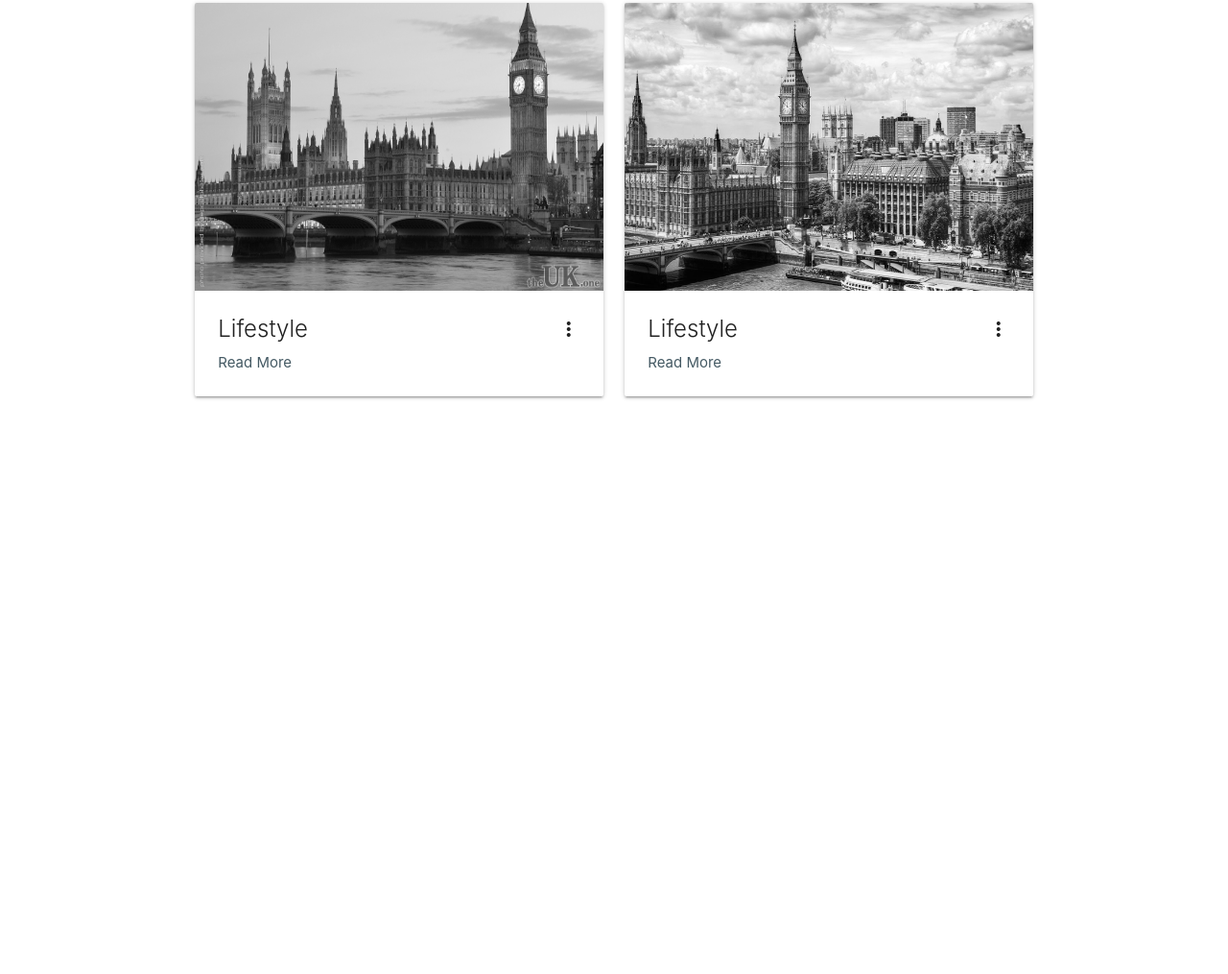
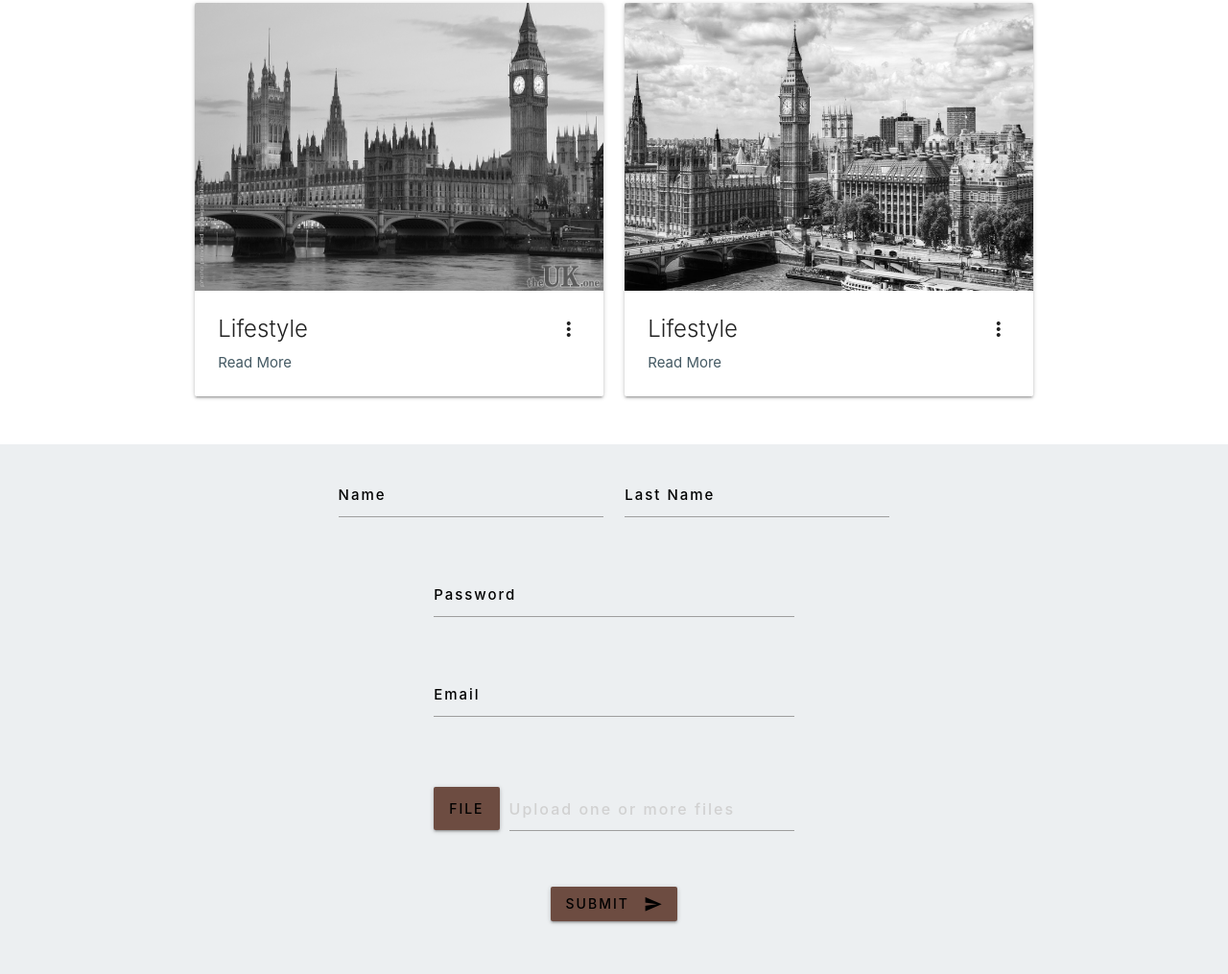
Before and after one commit to Roman-Barna/home__work__22__git, a plain HTML site: page index.html in a window 1280 px wide. Shown: the part 1507-2522 px from the top of the page at 96% size. Before the commit the page ends 1970 px from the top, so only its background shows below. Drawn offline with nearby package versions, Linux system fonts and the light colour scheme; a web font is replaced by a local one.

Commit message:
add form

```diff
--- a/css/style.css
+++ b/css/style.css
@@ -43,6 +43,10 @@ z-index: 10000;
 .font__weight{
     font-weight: bold;
 }
+.font__weight500{
+    font-weight: 500;
+    letter-spacing: 2px;
+}
 .card .card-image img{
     height: 300px;
 }
--- a/index.html
+++ b/index.html
@@ -178,7 +178,66 @@
         </div>
     </div>
 </div>
+<div class="section blue-grey lighten-5">
+    <div class="container mt ">
+        <div class="row  center">
+            <div class="col s2"></div>
+            <form class="col s8">
+                <div class="row">
+                    <div class="input-field col s6">
+                        <input id="last_name" type="text" class="validate">
+                        <label class="black-text font__weight500" for="last_name">Name</label>
+                    </div>
+                    <div class="input-field col s6">
+                        <input id="last_name" type="text" class="validate">
+                        <label class="black-text font__weight500" for="last_name">Last Name</label>
+                    </div>
+                </div>
 
+                <div class="row ">
+                    <div class="col s0 l2"></div>
+                    <div class="input-field col s12 l8 ">
+                        <input id="password" type="password" class="validate">
+                        <label class="black-text font__weight500" for="password">Password</label>
+                    </div>
+                    <div class="col s0 l2"></div>
+                </div>
+                <div class="row">
+                    <div class="col s0 l2"></div>
+                    <div class="input-field col s12 l8">
+                        <input id="email" type="email" class="validate">
+                        <label class="black-text font__weight500" for="email">Email</label>
+                    </div>
+                    <div class="col s0 l2"></div>
+                </div>
+
+                <div class="row ">
+                    <div class="col s0 l2"></div>
+                    <div class="input-field col s12 l8">
+                        <div class="file-field input-field">
+                            <div class="btn  brown darken-1 ">
+                                <span class="black-text font__weight500 " class="">File</span>
+                                <input type="file" multiple>
+                            </div>
+                            <div class="file-path-wrapper">
+                                <input class="black-text font__weight500 file-path validate" type="text" placeholder="Upload one or more files">
+                            </div>
+                        </div>
+                    </div>
+                    <div class="col s0 l2"></div>
+                </div>
+                <div class="row">
+                    <div class="col s12">
+                        <button class="black-text pulse font__weight500  brown darken-1 btn waves-effect waves-light" type="submit" name="action">Submit
+                            <i class="material-icons right">send</i>
+                        </button>
+                    </div>
+                </div>
+            </form>
+            <div class="col s2"></div>
+        </div>
+    </div>
+</div>
 
     <script src="./js/materialize.js"></script>
     <script src="./js/script.js"></script>
```
